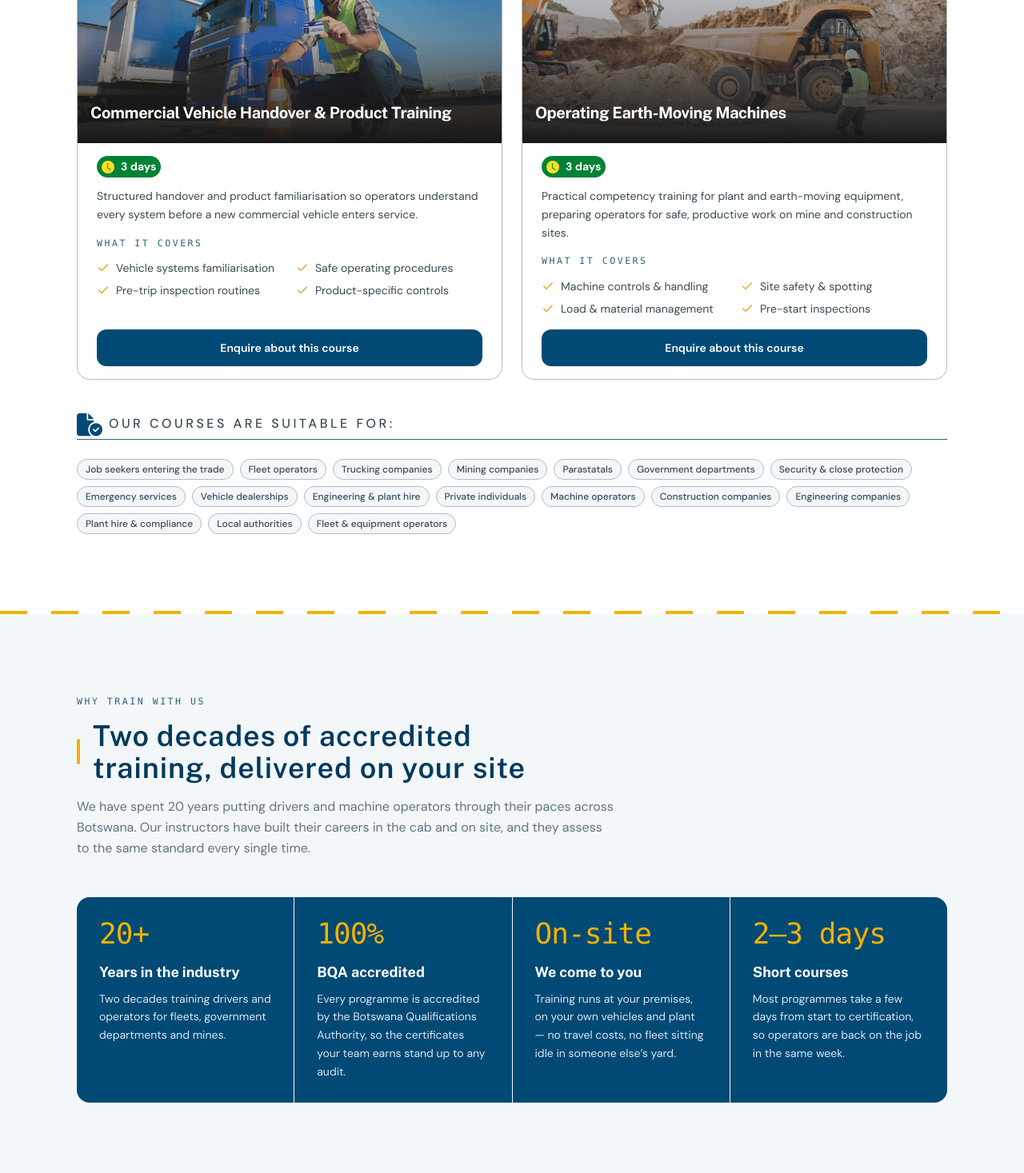
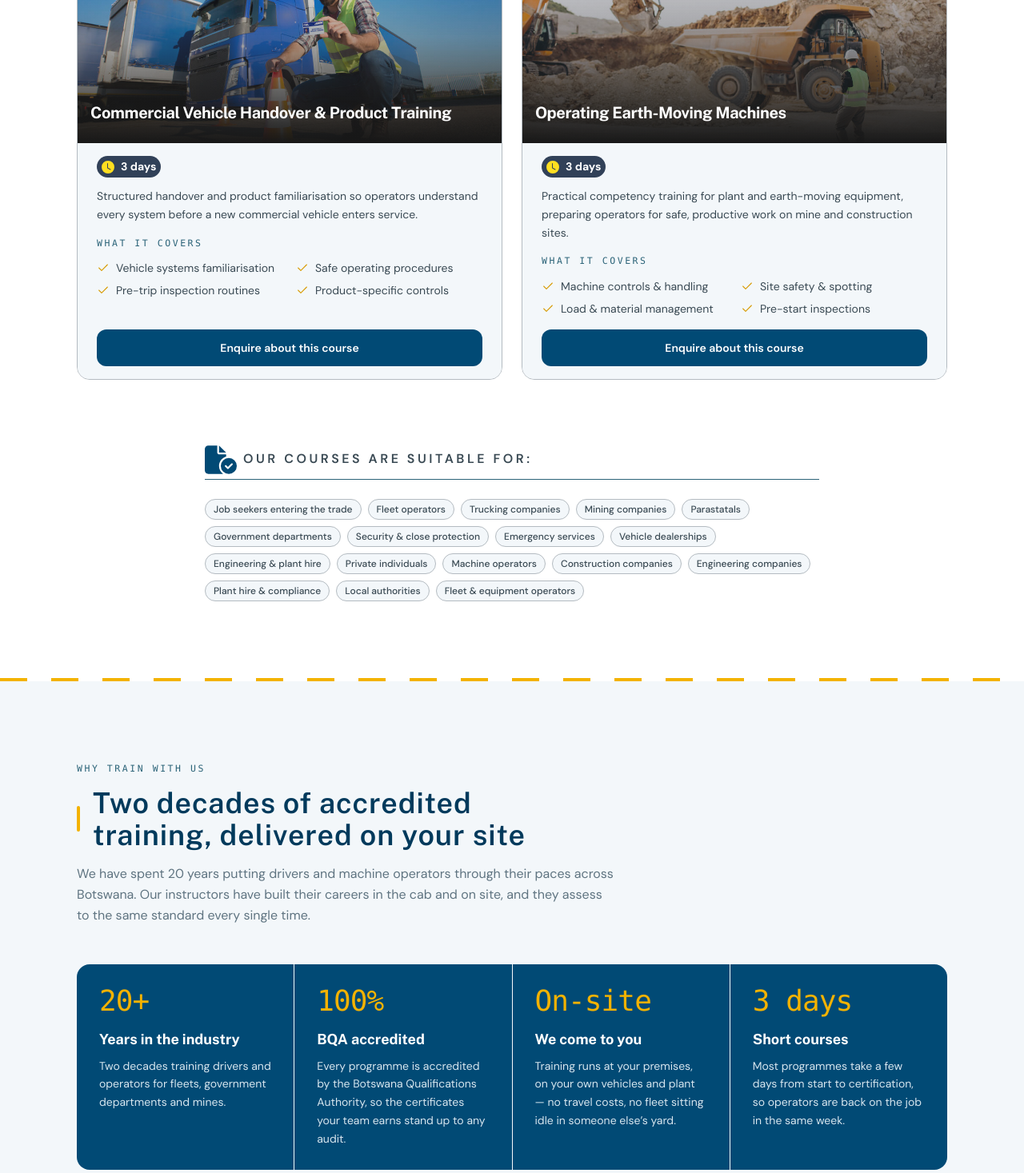
Before and after one commit to bigzee-dev/enedriver, a Next.js app: page /courses in a window 1280 px wide. Shown: the part 1249-2716 px from the top of the page at 80% size. Built offline with nearby package versions, Linux system fonts and the light colour scheme.

Commit message:
ui-update

```diff
--- a/components/CourseCard.tsx
+++ b/components/CourseCard.tsx
@@ -34,8 +34,8 @@ export default function CourseCard({ course }: { course: Course }) {
       </div>
 
       {/* Information */}
-      <div className="flex flex-1 flex-col px-6 pb-4 pt-2">
-        <p className="mt-2 text-sm leading-relaxed text-white bg-green-700 rounded-2xl px-1.5 py-0.5 inline-flex items-center gap-2 max-w-max">
+      <div className="bg-surface-2 flex flex-1 flex-col px-6 pb-4 pt-2">
+        <p className="mt-2 text-sm leading-relaxed text-white bg-slate-700 rounded-2xl px-1.5 py-0.5 inline-flex items-center gap-2 max-w-max">
           <BsFillClockFill className="h-4 w-4 text-yellow-300" />{" "}
           <strong>{course.duration}</strong>
         </p>
--- a/components/courses/CourseList.tsx
+++ b/components/courses/CourseList.tsx
@@ -23,9 +23,9 @@ export default function CourseList() {
               <CourseCard key={course.id} course={course} />
             ))}
           </div>
-          <div className="mt-10">
-            <p className="eyebrow font-sans text-base text-body font-medium dark:text-accent-400 border-b border-brand-700 pb-0.5">
-              <FaFileCircleCheck className="mr-2 inline-block h-8 w-8 text-brand-900 dark:text-accent-400" />
+          <div className="mt-20 max-w-3xl mx-auto">
+            <p className="eyebrow font-sans text-base text-body font-semibold dark:text-accent-400 border-b border-brand-700 pb-1">
+              <FaFileCircleCheck className="mr-2 inline-block h-10 w-10 text-brand-900 dark:text-accent-400" />
               Our Courses are suitable for:
             </p>
             <div className="mt-6 flex flex-wrap gap-2">
--- a/components/courses/header.tsx
+++ b/components/courses/header.tsx
@@ -5,7 +5,7 @@ export default function CourseHeader() {
     <section className="relative w-full h-60">
       <Image
         src="/71727.jpg"
-        alt="Zima Packaging — quality products since 2013"
+        alt="E&amp;E Driver Training Consultancy — accredited driver training in Botswana"
         fill
         className="z-0 object-cover"
       />
--- a/lib/content.ts
+++ b/lib/content.ts
@@ -205,7 +205,7 @@ export const PROMO_POINTS: PromoPoint[] = [
   },
   {
     id: "short-courses",
-    stat: "2–3 days",
+    stat: "3 days",
     title: "Short courses",
     body: "Most programmes take a few days from start to certification, so operators are back on the job in the same week.",
   },
```
